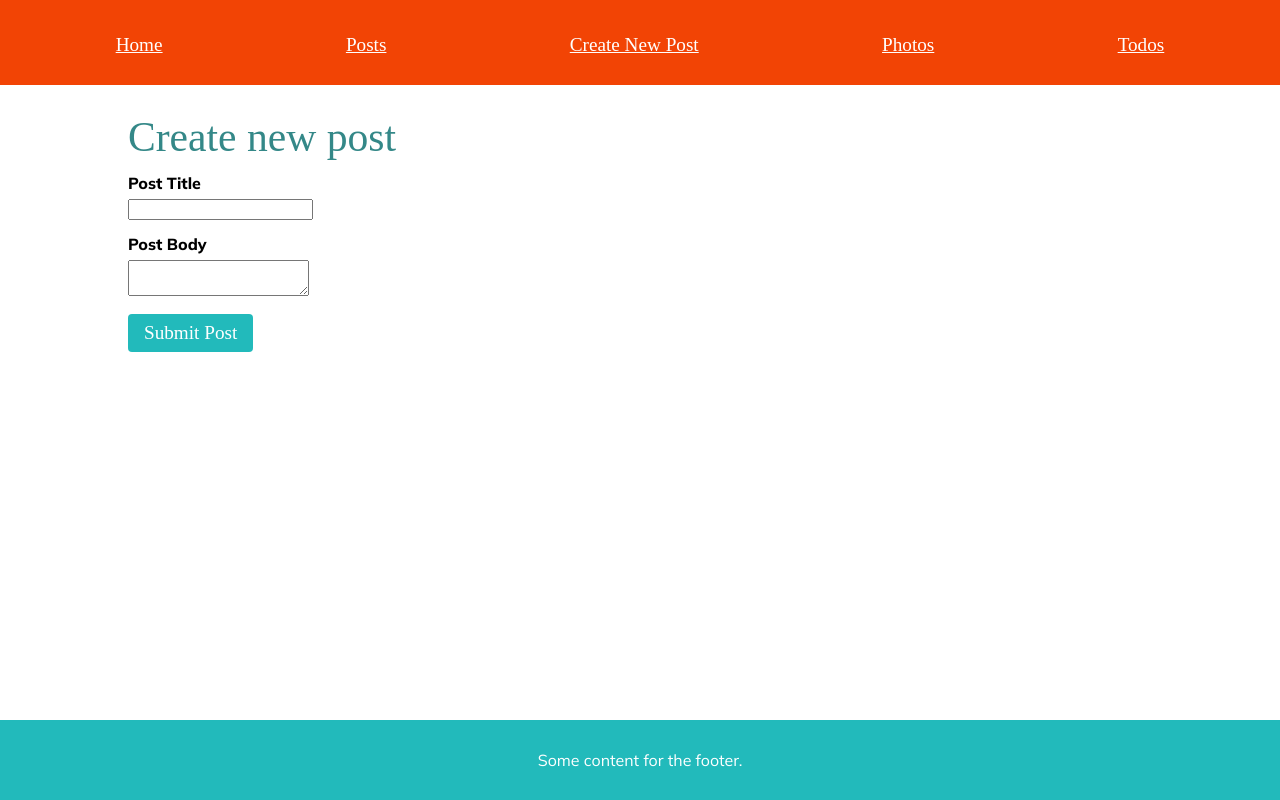
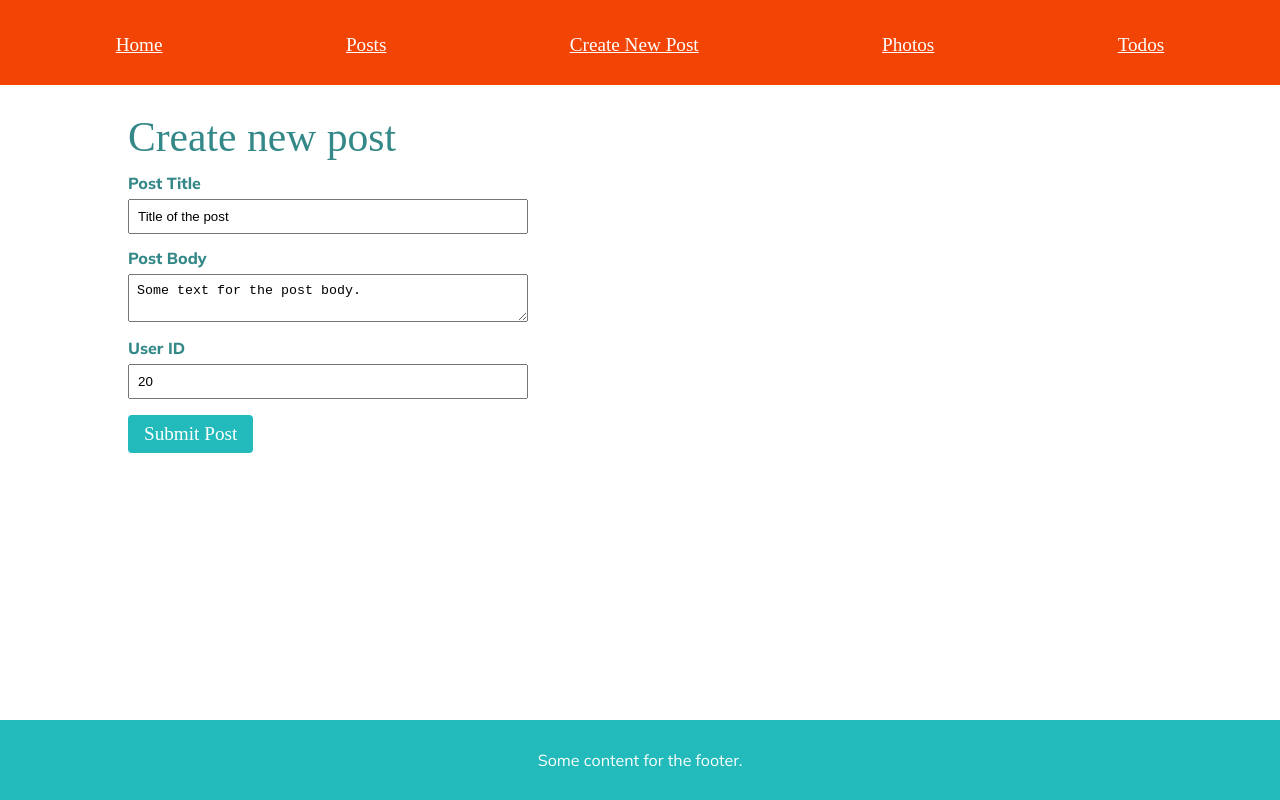
Before and after one commit to riccardopdev/my-react-examples, a React (Vite) app in the folder website-template/: page /createpost in a window 1280 px wide. Built offline with nearby package versions, Linux system fonts and the light colour scheme; a web font is replaced by a local one.

Commit message:
website-template: changes to CreatePost and Post components

```diff
--- a/website-template/src/StyleCommon.css
+++ b/website-template/src/StyleCommon.css
@@ -78,10 +78,14 @@ label {
   font-family: var(--body-font);
   font-weight: 800;
   margin-bottom: var(--spacing-unit);
+  color: rgb(var(--secondary-dark-col));
 }
 
 input,
 textarea {
+  width: 100%;
+  max-width: 400px;
+  padding: var(--spacing-unit);
   margin-bottom: calc(var(--spacing-unit) * 2);
 }
 
--- a/website-template/src/components/Post.tsx
+++ b/website-template/src/components/Post.tsx
@@ -2,8 +2,11 @@ import { PostType } from '../types/PostType';
 
 const Post = ({ id, title, body, userId }: PostType) => {
   return (
-    <article key={id} className="gridItem grid-s-span6 grid-xxl-span4">
+    <article className="gridItem grid-s-span6 grid-xxl-span4">
       <h3>{title}</h3>
+      <p>
+        <strong>Post ID: {id}</strong>
+      </p>
       <p>{body}</p>
       <p>
         <strong>User ID: {userId}</strong>
--- a/website-template/src/routes/CreatePost.tsx
+++ b/website-template/src/routes/CreatePost.tsx
@@ -1,14 +1,27 @@
-import { FormEvent, useRef } from 'react';
+import { FormEvent, useRef, useState } from 'react';
+import { ErrorType } from '../types/ErrorType';
 
 const CreatePost = () => {
   const postTitle = useRef<HTMLInputElement>(null);
   const postBody = useRef<HTMLTextAreaElement>(null);
+  const postUserId = useRef<HTMLInputElement>(null);
+
+  const [loading, setLoading] = useState<boolean>(false);
+  const [error, setError] = useState<ErrorType>({
+    isError: false,
+    errorMsg: '',
+  });
+  const [postCreated, setPostCreated] = useState<boolean>(false);
 
   const submitPost = (ev: FormEvent<HTMLFormElement>) => {
     ev.preventDefault();
 
+    setLoading(true);
+    setError({ isError: false, errorMsg: '' });
+    setPostCreated(false);
+
     const newPostBody = {
-      userId: 1,
+      userId: postUserId.current?.value,
       title: postTitle.current?.value,
       body: postBody.current?.value,
     };
@@ -22,13 +35,30 @@ const CreatePost = () => {
     })
       .then((response) => {
         console.log('Response: ', response);
-        return response.json();
+
+        if (response.status === 201) {
+          return response.json();
+        } else {
+          return Promise.reject(response);
+        }
       })
       .then((data) => {
         console.log('Data: ', data);
+
+        setLoading(false);
+        setError({ isError: false, errorMsg: '' });
+        setPostCreated(true);
       })
       .catch((error) => {
         console.log('Error: ', error);
+
+        setLoading(false);
+        setError({
+          isError: true,
+          errorMsg: error.status
+            ? `Error creating post. Status code: ${error.status}`
+            : error.toString(),
+        });
       });
   };
 
@@ -38,14 +68,35 @@ const CreatePost = () => {
       <form onSubmit={submitPost}>
         <div>
           <label htmlFor="postTitle">Post Title</label>
-          <input id="postTitle" type="text" ref={postTitle}></input>
+          <input
+            id="postTitle"
+            type="text"
+            ref={postTitle}
+            defaultValue={'Title of the post'}
+          ></input>
         </div>
         <div>
           <label htmlFor="postBody">Post Body</label>
-          <textarea id="postBody" ref={postBody}></textarea>
+          <textarea
+            id="postBody"
+            ref={postBody}
+            defaultValue={'Some text for the post body.'}
+          ></textarea>
+        </div>
+        <div>
+          <label htmlFor="postUserId">User ID</label>
+          <input
+            id="postUserId"
+            type="number"
+            ref={postUserId}
+            defaultValue={20}
+          ></input>
         </div>
         <button>Submit Post</button>
       </form>
+      {loading ? <p>Sumbitting post...</p> : null}
+      {error.isError ? <p>{error.errorMsg}</p> : null}
+      {postCreated ? <p>Post successfully created!</p> : null}
     </main>
   );
 };
--- a/website-template/src/routes/PostsPage.tsx
+++ b/website-template/src/routes/PostsPage.tsx
@@ -49,6 +49,7 @@ const PostsPage = () => {
     return state.posts.map((post) => {
       return (
         <Post
+          key={post.id}
           id={post.id}
           title={post.title}
           body={post.body}
```
